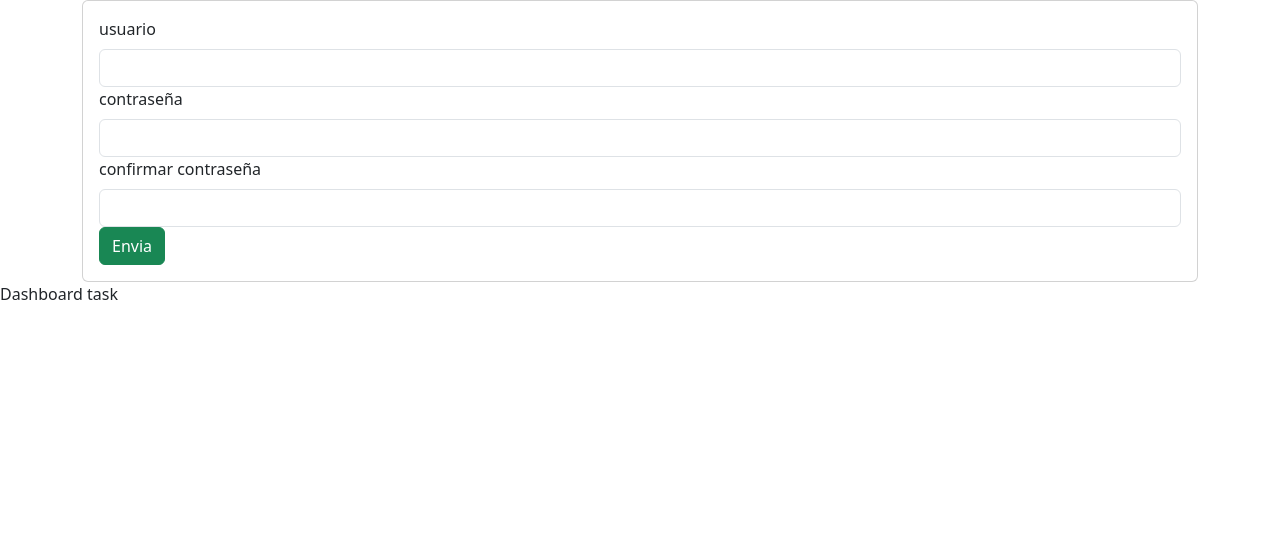
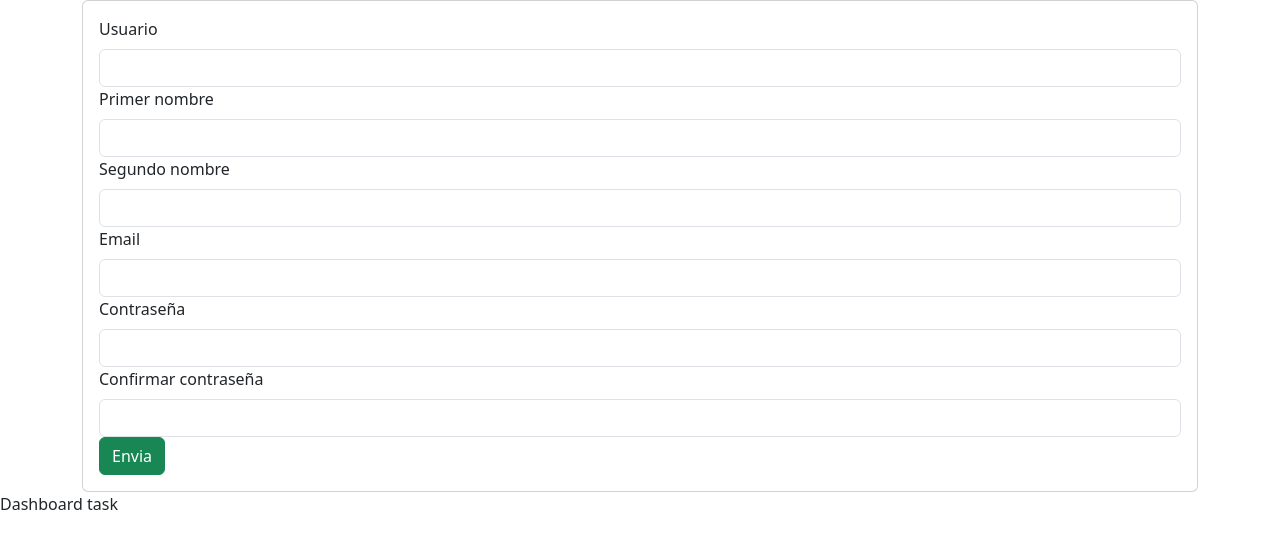
Before and after one commit to Programandinggabriel/UDEMY, a Flask app: page /register in a window 1280 px wide. Shown: the top 549 px of the page. Run offline with Flask 3, Linux system fonts and the light colour scheme; parts of the project's set-up code (start-up, migrations or seed data) failed here and were passed over; some libraries are stand-ins or nearby versions.

Commit message:
Ultimos cambios

```diff
--- a/flask/project_tasks/modular_app/auth/controllers.py
+++ b/flask/project_tasks/modular_app/auth/controllers.py
@@ -32,6 +32,9 @@ def register():
     elif request.method == 'POST':
         if frmRegister.validate_on_submit():
             username = frmRegister.userName.data
+            firtsName = frmRegister.firtsName.data
+            secondName = frmRegister.secondName.data
+            email = frmRegister.email.data
             password = frmRegister.password.data
 
             user_exist = sql_operations.getUserByUserName(username=username)
@@ -42,7 +45,8 @@ def register():
                 flash('El usuario ya se encuentra registrado, intente con otro')
                 return render_template('auth/login.html', frmLogin=frmLogin)
             else:
-                createUser = sql_operations.createUser(username=username, password=password)
+                createUser = sql_operations.createUser(username=username, firtsname=firtsName,
+                                                       secondname=secondName, email=email, password=password)
                 flash(f'El usuario {createUser.userName} fue creado con exito')
 
         #Errores en formulario
@@ -83,7 +87,7 @@ def login():
 
                 return render_template('auth/login.html', frmLogin=frmLogin)
 
-@authRoute.route('/logout', methods=["POST"])
+@authRoute.route('/logout', methods=["GET"])
 def logout():
     logout_user()
     return url_for('auth.login')
--- a/flask/project_tasks/modular_app/auth/forms.py
+++ b/flask/project_tasks/modular_app/auth/forms.py
@@ -1,15 +1,18 @@
 from flask_wtf import FlaskForm
 
-from wtforms import StringField, PasswordField
+from wtforms import StringField, PasswordField, EmailField
 from wtforms.validators import input_required, equal_to
 
 #Clase formulario registro
 class registerForm(FlaskForm):
-    userName = StringField(label='usuario', validators=[input_required()])
-    password = PasswordField(label='contraseña', validators=[input_required(),
-                                                             equal_to(fieldname='confirmPswd', message='Las contraseñas no coinciden')
-                                                             ])
-    confirmPswd = PasswordField(label='confirmar contraseña', validators=[input_required()])
+    userName = StringField(label='Usuario', validators=[input_required()])
+    firtsName = StringField(label='Primer nombre', validators=[input_required()])
+    secondName = StringField(label='Segundo nombre', validators=[input_required()])
+    email = EmailField(label='Email', validators=[input_required()])
+    password = PasswordField(label='Contraseña', validators=[input_required(),
+                                                             equal_to(fieldname='confirmPswd', message='Las contraseñas no coinciden')])
+    confirmPswd = PasswordField(label='Confirmar contraseña', validators=[input_required()])
+
 
 #Clase formulario login
 class loginForm(FlaskForm):
--- a/flask/project_tasks/modular_app/auth/sql_operations.py
+++ b/flask/project_tasks/modular_app/auth/sql_operations.py
@@ -5,8 +5,12 @@ def getUserByUserName(username:str):
     user = models.User.query.filter_by(userName=username).first()
     return user
 
-def createUser(username:str, password:str):
+def createUser(username:str, firtsname:str, secondname:str, email:str, password:str):
     newUser = models.User(userName=username, password=password)
+
+    newUser.firstName = firtsname
+    newUser.secondName = secondname
+    newUser.email = email
 
     oDb.session.add(newUser)
     oDb.session.commit()
--- a/flask/project_tasks/modular_app/templates/auth/register.html
+++ b/flask/project_tasks/modular_app/templates/auth/register.html
@@ -10,6 +10,15 @@
             <form action="" method="post">
                {{ frmRegister.userName.label(class="form-label") }}
                {{ frmRegister.userName(class="form-control") }}
+
+               {{ frmRegister.firtsName.label(class="form-label")}}
+               {{ frmRegister.firtsName(class="form-control")}}
+
+               {{ frmRegister.secondName.label(class="form-label")}}
+               {{ frmRegister.secondName(class="form-control")}}
+
+               {{ frmRegister.email.label(class="form-label")}}
+               {{ frmRegister.email(class="form-control")}}
 
                {{ frmRegister.password.label(class="form-label") }}
                {{ frmRegister.password(class="form-control") }}
```
Also changed, not shown: flask/project_tasks/modular_app/auth/models.py (+0 -7 lines).
